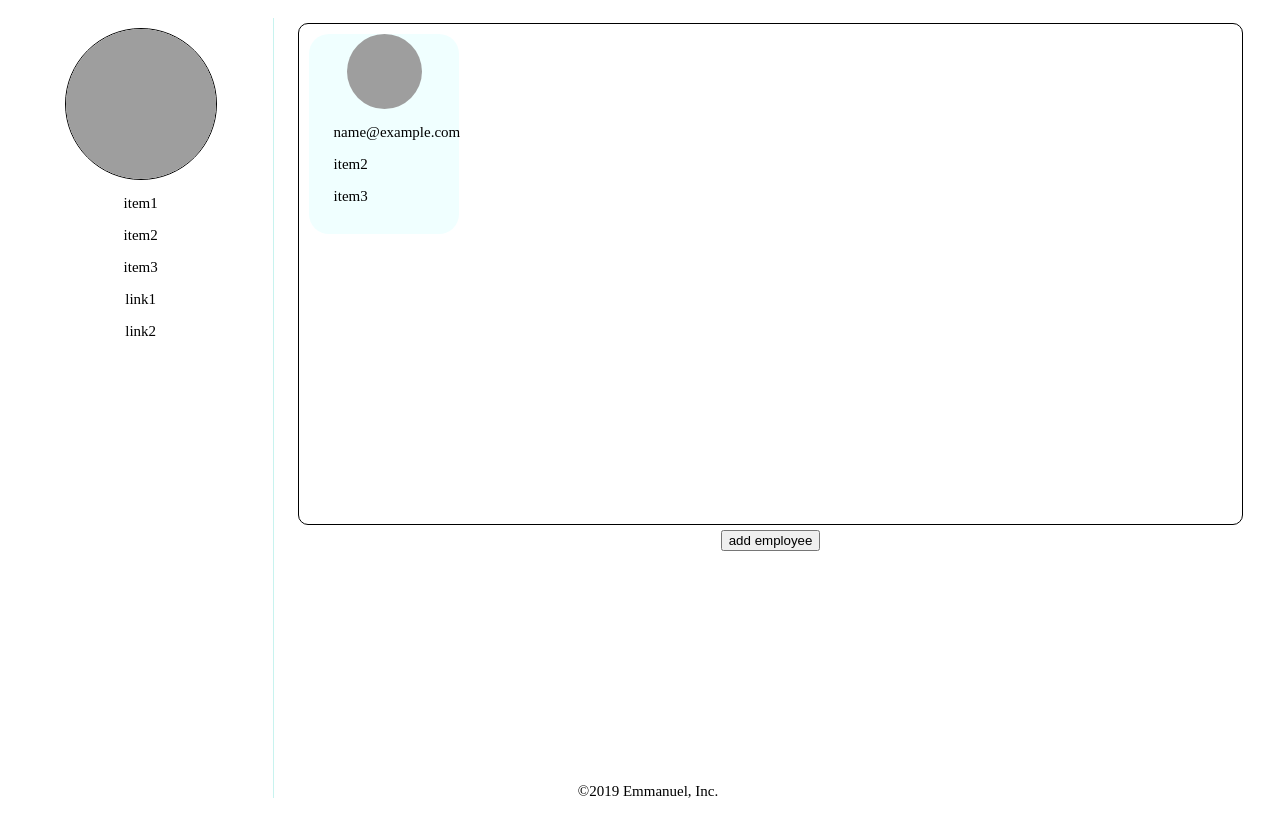
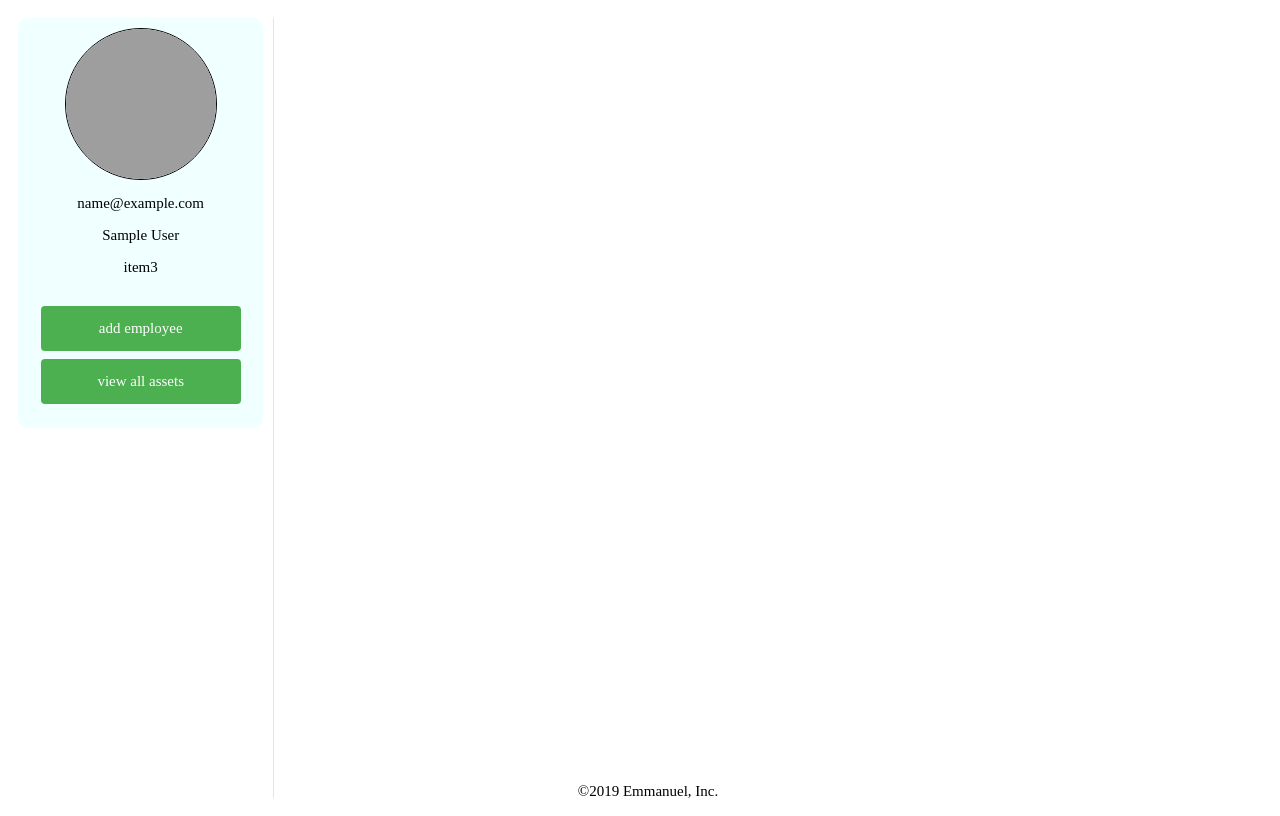
Before and after one commit to FAenX/employeeAssetManagement, a Django app: page /home/employer-dashboard/ in a window 1280 px wide. Run offline with Django 3.2, Linux system fonts and the light colour scheme; the visitor is signed in with stand-in values (Sample User, id 1); data comes from the database, SQL or seed files in the repository; grey boxes are pictures that could not be loaded.

Commit message:
create user done

```diff
--- a/frontend/templates/employer_dashboard.html
+++ b/frontend/templates/employer_dashboard.html
@@ -11,18 +11,19 @@
         </div>
         <div class="user-info">
             <div class="u-info">
-                <p class="u-info-item">item1</p>
-                <p class="u-info-item">item2</p>
+                <p class="u-info-item">{{ user.email }}</p>
+                <p class="u-info-item">{{user.first_name}} {{user.last_name}}</p>
                 <p class="u-info-item">item3</p>
             </div>
         </div>
         <div admin-nav-item>
-            <p class="admin-nav-item"> link1</p>
-            <p class="admin-nav-item"> link2 </p>
+            <p add-employee-button class="button">add employee</p>
+            <p class="button"> view all assets </p>
         </div>
     </div>
     <div employer-data>
         <div employee-list>
+            {% for employee in employees %}
             <div employee>
                 <div employee-info>
                     <div employee-profile-picture>
@@ -30,16 +31,24 @@
                     </div>
                     <div class="user-info">
                         <div class="u-info">
-                            <p class="u-info-item">{{ user }}</p>
-                            <p class="u-info-item">item2</p>
-                            <p class="u-info-item">item3</p>
+                            <p class="u-info-item">{{ employee }}</p>
+                            <p class="u-info-item">{{ employee.first_name}} {{employee.last_name}}</p>
+                            <p class="u-info-item">Item3</p>
                         </div>
                     </div>
                 </div>
             </div>
+            {% endfor %}
+
         </div>
-        <div add-employee-form style="display: none;">
-            <form create-employee-form action="/home/signup/" method="post">{% csrf_token %}
+
+    </div>
+</div>
+
+<div add-employee-form>
+    <span close-btn>&times;</span>
+    <h3> Create Employee</h3>
+    <form create-employee-form>{% csrf_token %}
         <label for="email_address"> Email Address</label>
         <input class="create-employee-form" id="email_address" name="email_address" type="text" placeholder="Email Address" required/><br>
         <label for='first_name'>First Name:</label>
@@ -50,14 +59,10 @@
         <input class="create-employee-form" id="raw_password" name="raw_password" type="text" placeholder="Password" required/></br>
         <label for="password1">Re-enter Password</label>
         <input class="create-employee-form" id="password1" name="password1" type="text" placeholder="Password Confirmation" required/><br>
-                <input create-employee-button type="submit" value="Create Employee">
+        <input id="user" style="display: none" value="{{ user.id }}"/>
     </form>
-        </div>
-
-        <div add-employee-button>
-            <button class="button">add employee</button>
-        </div>
-
+    <div create-employee-button>
+        <button class="button">Create Employee</button>
     </div>
 </div>
 
--- a/frontend/templates/index.html
+++ b/frontend/templates/index.html
@@ -7,11 +7,13 @@
   <section sex-login>
     <div login-container>
       <div login-form>
-          <form login method="post" action="/home/login/">{% csrf_token %}
+          <form login>{% csrf_token %}
             <input type="text"  id="login" name="email_address" placeholder="Email Address">
             <input type="text" id="password" name="password" placeholder="Password">
-            <input login-button type="submit" value="Login">
           </form>
+      </div>
+      <div login-button>
+          <button > Login </button>
       </div>
       </div>
   </section>
--- a/frontend/views/views.py
+++ b/frontend/views/views.py
@@ -4,6 +4,7 @@ from django.shortcuts import render, reverse
 from django.views import View
 from django.http import HttpResponse, HttpResponseRedirect
 from django.contrib.auth import authenticate, login
+from django.contrib.auth import get_user_model
 
 
 import json
@@ -11,51 +12,60 @@ import json
 # Create your views here.
 
 from company_assets.models import Asset
-from ..forms import SignUpForm, LoginForm
 
-#index view
+User = get_user_model()
+
+# index view
+
+
 class IndexView(TemplateView):
     template_name = 'index.html'
 
 
+class EmployerDashboardView(TemplateView):
+    template_name = 'employer_dashboard.html'
+
+    def get_context_data(self, **kwargs):
+        context = super().get_context_data(**kwargs)
+        employees = User.objects.filter(is_employee=True)
+        context['employees'] = employees
+        return context
+
+
+# accounts
 class LoginView(View):
     ''' login '''
+
     def post(self, request):
-        form = LoginForm(self.request.POST)
+        data = json.loads(self.request.body)
+        email = data['email']
+        password = data['password']
+        print(password)
+        user = authenticate(email=email, password=password)
+        if user:
+            if user.is_active:
+                login(request, user)
+                return HttpResponse(200)
+            else:
+                return HttpResponse("Your account was inactive.")
+        else:
+            print("Someone tried to login and failed.")
+            print("They used username: {} and password: {}".format(email, password))
+            return HttpResponse("Invalid login details given")
 
-        if form.is_valid():
-            email = form.cleaned_data.get('email_address')
-            password = form.cleaned_data.get('password')
-            print(password)
-            user = authenticate(email=email, password=password)
-            if user:
-                if user.is_active:
-                    login(request,user)
-                    return HttpResponse(200)
-                else:
-                    return HttpResponse("Your account was inactive.")
-            else:
-                print("Someone tried to login and failed.")
-                print("They used username: {} and password: {}".format(email,password))
-                return HttpResponse("Invalid login details given")
 
 class SignUpView(View):
     ''' sign up '''
+
     def post(self, request):
-        form = SignUpForm(self.request.POST)
-        print(form)
-        if form.is_valid():
-            new_user = form.save()
-            new_user.is_employee = True
-            new_user.save()
-            return HttpResponse(200)
-        else:
-            return HttpResponse("Invalid details given")
+        data = json.loads(self.request.body)
+        print(data)
 
-
-
-
-
-class EmployerDashboardView(TemplateView):
-    template_name = 'employer_dashboard.html'
-    model = Asset
+        #try:
+        user = User.objects.create_user(email=data['email'], password=data['password'],
+                                        first_name=data['first_name'], last_name=data['last_name'],
+                                        is_employee = True)
+        return HttpResponse(200)
+        # except Exception as e:
+        #     print(e.message)
+        #     return HttpResponse(418)
--- a/static/index.js
+++ b/static/index.js
@@ -1,13 +1,47 @@
 //hide div given field
-const hideLogin =(field)=>{
-    field.style.display='none';
+const showHideDivs =()=>{
+    const toHide = document.querySelector('[employer-data]');
+    const toShow = document.querySelector('[add-employee-form]');
+    toShow.style.display='block';
+    toHide.style.display='none';
 };
 
-//show div
-const showDiv = () =>{
-    const field = document.querySelector('[add-employee-form]');
-    field.style.display='block';
+//hide div given field
+const hideShowDivs =()=>{
+    const toHide = document.querySelector('[add-employee-form]');
+    const toShow = document.querySelector('[employer-data]');
+    toShow.style.display='block';
+    toHide.style.display='none';
 };
+
+//sign up data
+const createEmployee =()=>{
+    let csrfToken = document.querySelector('[create-employee-form] input:nth-child(1)').value;
+    let email = document.querySelector('[create-employee-form] #email_address').value;
+    let firstName = document.querySelector('[create-employee-form] #first_name').value;
+    let LastName = document.querySelector('[create-employee-form] #last_name').value;
+    let password = document.querySelector('[create-employee-form] #raw_password').value;
+    let user = document.querySelector('[create-employee-form] #user').value;
+
+
+    let data = {'first_name':firstName, 'last_name': LastName, 'email':email, 'password':password};
+    const url = 'http://127.0.0.1:8000/home/signup/';
+    postData(url, data, csrfToken);
+    console.log(data);
+
+};
+
+//login data
+const login = () => {
+    let csrfToken = document.querySelector('[login] input:nth-child(1)').value;
+    let email = document.querySelector('[login] input:nth-child(2)').value;
+    let password = document.querySelector('[login] input:nth-child(3)').value;
+    let data = {'email':email, 'password':password};
+
+    const url = 'http://127.0.0.1:8000/home/login/';
+    postData(url, data, csrfToken);
+    console.log(data);
+    };
 
 // login
 const postData = (url, data, csrfToken) =>{
@@ -33,8 +67,17 @@ const postData = (url, data, csrfToken) =>{
     };
 
 
-// start app
 
 
+
+// start app
+closeCreateUser = document.querySelector('[close-btn]');
+loginBtn = document.querySelector('[login-button]');
 addEmpBtn = document.querySelector('[add-employee-button]');
-addEmpBtn.addEventListener('click', showDiv);
+createEmployeeBtn = document.querySelector('[create-employee-button]');
+
+
+addEmpBtn.addEventListener('click', showHideDivs);
+//loginBtn.addEventListener('click', login);
+createEmployeeBtn.addEventListener('click', createEmployee);
+closeCreateUser.addEventListener('click', hideShowDivs);
--- a/static/style.css
+++ b/static/style.css
@@ -59,6 +59,7 @@ body {
   border-radius: 10px;
   vertical-align: middle;
   padding-bottom: 10px;
+  background-color: azure;
 }
 
 [profile-picture]{
@@ -87,7 +88,7 @@ body {
 [admin-nav-item]{
   width: 200px;
   margin: 0 auto;
-  margin-top: 10px;
+  margin-top: 30px;
 }
 /* employee stats */
 
@@ -104,22 +105,21 @@ body {
 
 [employee-list]{
   position: relative;
-  min-height: 500px;
+  min-height: 300px;
   width: 95%;
   margin: 0 auto;
   margin-top: 5px;
   margin-bottom: 5px;
   border-radius: 10px;
-  border: 1px solid black;
-
 }
 [employee]{
-  min-height: 200px;
-  width: 150px;
+  min-height: 250px;
+  width: 200px;
   margin-top: 10px;
   margin-left: 10px;
   background-color: azure;
   border-radius: 20px;
+  float: left;
 }
 
 [employee-info] {
@@ -158,6 +158,59 @@ body {
   margin: 0 auto;
 }
 
+[add-employee-form]{
+  width: 300px;
+  display: inline-block;
+  margin: 0 auto;
+  z-index: 1;
+  display: none;
+  position: fixed;
+  top: 0;
+  left: 40%;
+  border: 1px solid gray;
+  border-radius: 20px;
+  background-color: rgba(0,0,0,0.4); /* Black w/ opacity */
+  padding: 20px;
+  margin-top: 10px;
+}
+
+input[type=text], select {
+  width: 100%;
+  padding: 12px 20px;
+  margin: 8px 0;
+  display: inline-block;
+  border: 1px solid #ccc;
+  border-radius: 4px;
+  box-sizing: border-box;
+}
+.button {
+  width: 80%;
+  background-color: #4CAF50;
+  color: white;
+  padding: 14px 20px;
+  margin: 8px 0;
+  border: none;
+  border-radius: 4px;
+  cursor: pointer;
+}
+.button:hover {
+  background-color: #45a049;
+}
+
+[close-btn]{
+  cursor: pointer;
+  color: black;
+  font-size: 30px;
+}
+
+[add-employee-form] h3{
+  text-align: center;
+
+}
+[create-employee-button]{
+  text-align: center;
+}
+
 
 
 /*sign up page */
--- a/users/admin.py
+++ b/users/admin.py
@@ -5,3 +5,5 @@ from .models import User, EmployeeProfile, EmployerProfile
 # Register your models here.
 
 admin.site.register(User)
+admin.site.register(EmployeeProfile)
+admin.site.register(EmployerProfile)
```
Also changed, not shown: users/models.py (+4 -6 lines). Lines whose indentation alone changed are shown as unchanged.
